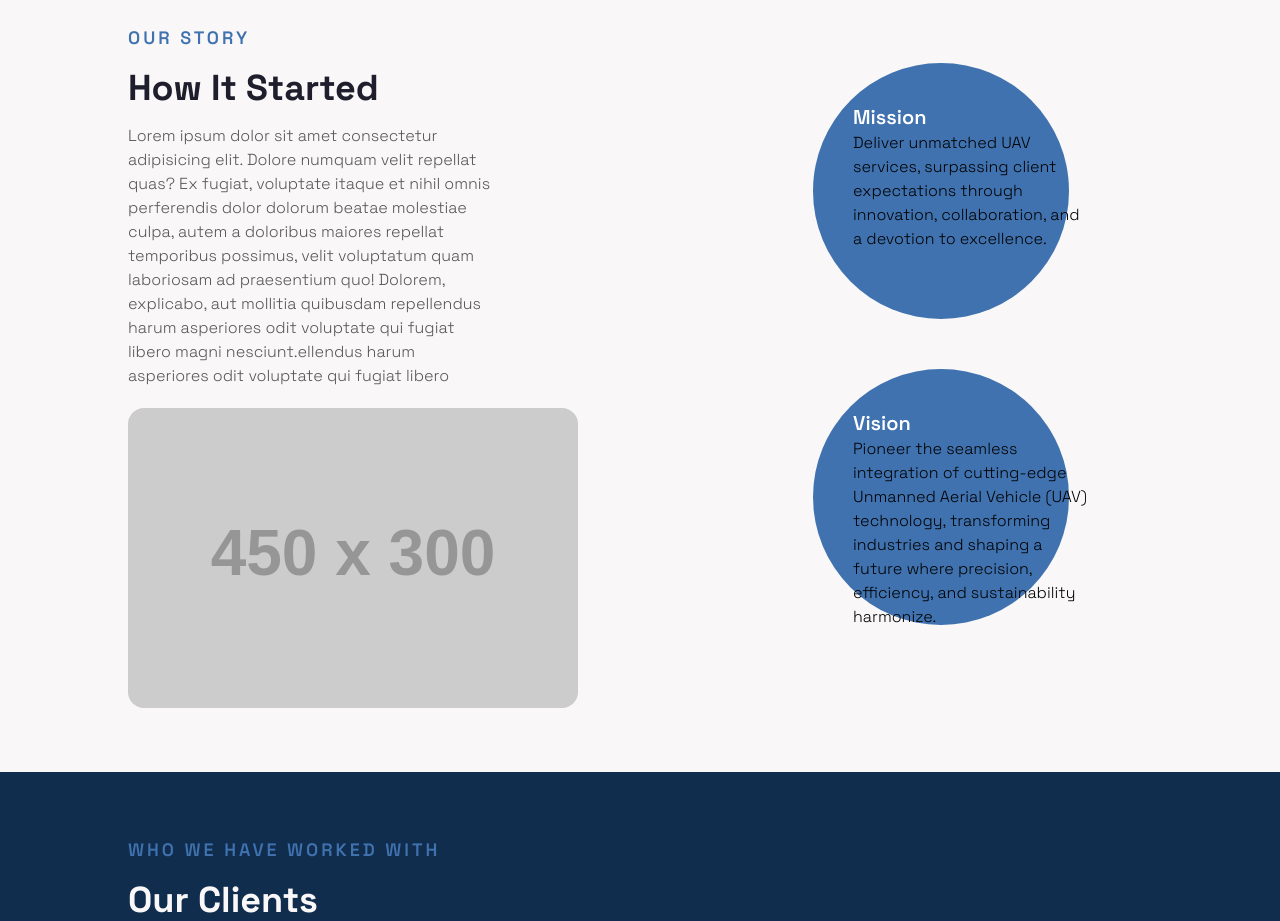
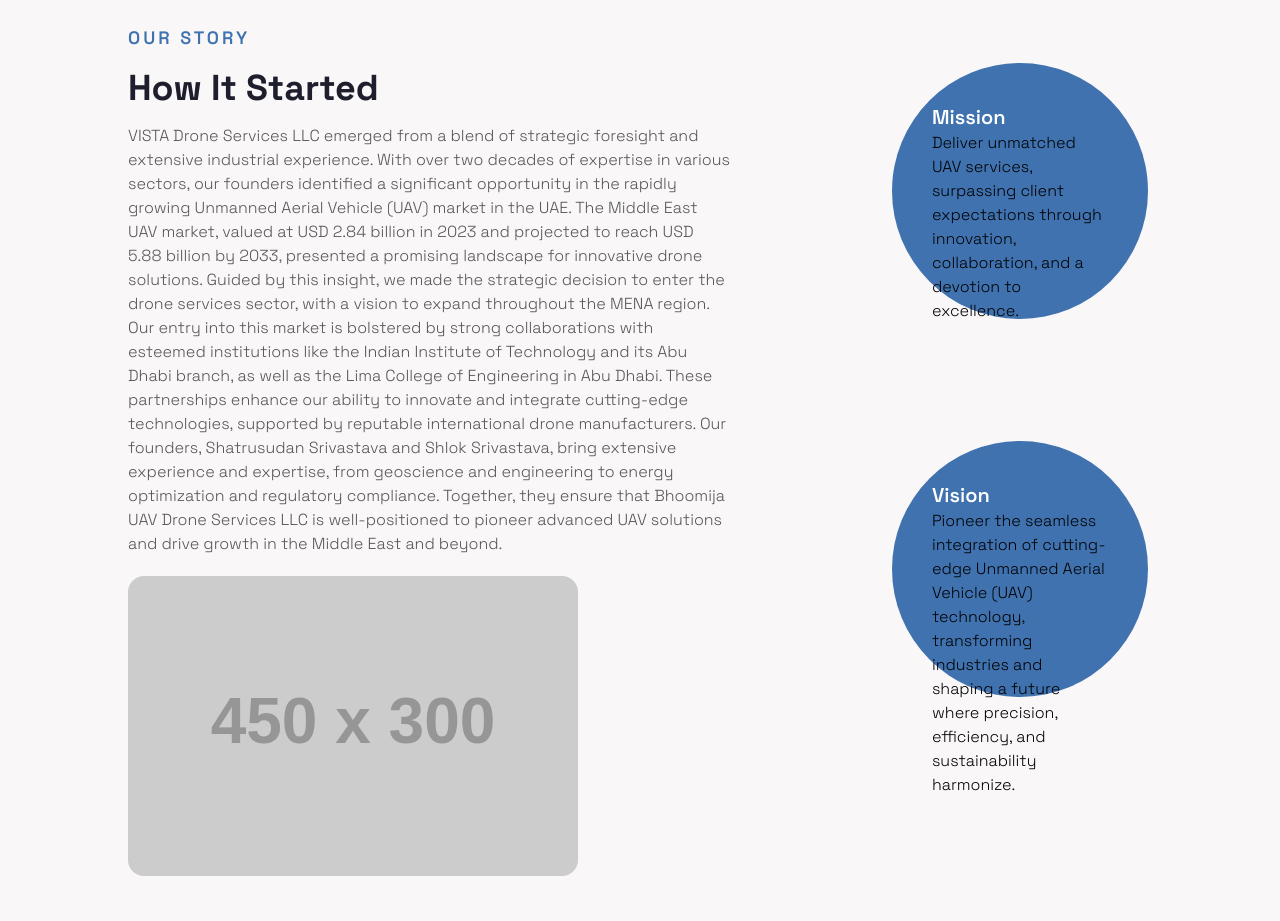
Before and after one commit to WebMavic/Vista-Drone, a Next.js app in the folder vista-website/: page /about in a window 1280 px wide. Shown: the part 840-1761 px from the top of the page. Built offline with nearby package versions, Linux system fonts and the light colour scheme.

Commit message:
Update AboutUs.tsx

```diff
--- a/vista-website/src/app/about/(componets)/AboutUs.tsx
+++ b/vista-website/src/app/about/(componets)/AboutUs.tsx
@@ -1,65 +1,78 @@
-import React from 'react'
-import SectionLayout from '@/components/ui/SectionLayout'
-import Chips from '@/components/ui/Chips'
+import React from "react";
+import SectionLayout from "@/components/ui/SectionLayout";
+import Chips from "@/components/ui/Chips";
 
 function AboutUs() {
   return (
     <SectionLayout>
-    <div className="flex justify-center flex-wrap sm:flex-nowrap">
+      <div className="flex flex-wrap justify-center sm:flex-nowrap">
         <div className="flex flex-col justify-between gap-5">
           <div className="space-y-4">
             <Chips title="our story" />
-          <h2 className="text-4xl font-bold text-heading capitalize ">
+            <h2 className="text-4xl font-bold capitalize text-heading ">
               how it started
             </h2>
-          <p className="text-subheading font-light sm:w-1/2 text-left">
-            Lorem ipsum dolor sit amet consectetur adipisicing elit. Dolore
-            numquam velit repellat quas? Ex fugiat, voluptate itaque et
-            nihil omnis perferendis dolor dolorum beatae molestiae culpa,
-            autem a doloribus maiores repellat temporibus possimus, velit
-            voluptatum quam laboriosam ad praesentium quo! Dolorem,
-            explicabo, aut mollitia quibusdam repellendus harum asperiores
-            odit voluptate qui fugiat libero magni nesciunt.ellendus harum
-            asperiores odit voluptate qui fugiat libero{" "}
+            <p className="text-left font-light text-subheading sm:w-3/4">
+              VISTA Drone Services LLC emerged from a blend of strategic
+              foresight and extensive industrial experience. With over two
+              decades of expertise in various sectors, our founders identified a
+              significant opportunity in the rapidly growing Unmanned Aerial
+              Vehicle (UAV) market in the UAE. The Middle East UAV market,
+              valued at USD 2.84 billion in 2023 and projected to reach USD 5.88
+              billion by 2033, presented a promising landscape for innovative
+              drone solutions. Guided by this insight, we made the strategic
+              decision to enter the drone services sector, with a vision to
+              expand throughout the MENA region.
+              <br /> Our entry into this market is bolstered by strong
+              collaborations with esteemed institutions like the Indian
+              Institute of Technology and its Abu Dhabi branch, as well as the
+              Lima College of Engineering in Abu Dhabi. These partnerships
+              enhance our ability to innovate and integrate cutting-edge
+              technologies, supported by reputable international drone
+              manufacturers. Our founders, Shatrusudan Srivastava and Shlok
+              Srivastava, bring extensive experience and expertise, from
+              geoscience and engineering to energy optimization and regulatory
+              compliance. Together, they ensure that Bhoomija UAV Drone Services
+              LLC is well-positioned to pioneer advanced UAV solutions and drive
+              growth in the Middle East and beyond.{" "}
             </p>
           </div>
           <div className="image-containrr">
             <img
               src="https://placehold.co/450x300"
               alt="logo"
-            className="object-cover rounded-2xl"
+              className="rounded-2xl object-cover"
             />
           </div>
         </div>
 
         <div className="flex flex-col justify-around">
           <div className="vison relative">
-          <div className="h-64 w-64 hidden sm:block rounded-full bg-accent absolute z-[5] -left-10 -top-10"></div>
-          <div className="z-10 relative">
-            <h3 className="sm:text-white font-semibold text-xl">Mission</h3>
-            <p className="font-light sm:text-black w-4/5">
+            <div className="absolute -left-10 -top-10 z-[5] hidden h-64 w-64 rounded-full bg-accent sm:block"></div>
+            <div className="relative z-10">
+              <h3 className="text-xl font-semibold sm:text-white">Mission</h3>
+              <p className="w-4/5 font-light sm:text-black">
                 Deliver unmatched UAV services, surpassing client expectations
-              through innovation, collaboration, and a devotion to
-              excellence.
+                through innovation, collaboration, and a devotion to excellence.
               </p>
             </div>
           </div>
           <div className="misson relative">
-          <div className="h-64 w-64 hidden sm:block  rounded-full bg-accent absolute z-[5] -left-10 -top-10"></div>
-          <div className="z-10 relative">
-            <h3 className="sm:text-white font-semibold text-xl">Vision</h3>
-            <p className="font-light text-black w-4/5">
-              Pioneer the seamless integration of cutting-edge Unmanned
-              Aerial Vehicle (UAV) technology, transforming industries and
-              shaping a future where precision, efficiency, and
-              sustainability harmonize.
+            <div className="absolute -left-10 -top-10 z-[5]  hidden h-64 w-64 rounded-full bg-accent sm:block"></div>
+            <div className="relative z-10">
+              <h3 className="text-xl font-semibold sm:text-white">Vision</h3>
+              <p className="w-4/5 font-light text-black">
+                Pioneer the seamless integration of cutting-edge Unmanned Aerial
+                Vehicle (UAV) technology, transforming industries and shaping a
+                future where precision, efficiency, and sustainability
+                harmonize.
               </p>
             </div>
           </div>
         </div>
       </div>
     </SectionLayout>
-  )
+  );
 }
 
-export default AboutUs
+export default AboutUs;
```
Lines whose indentation alone changed are shown as unchanged.
